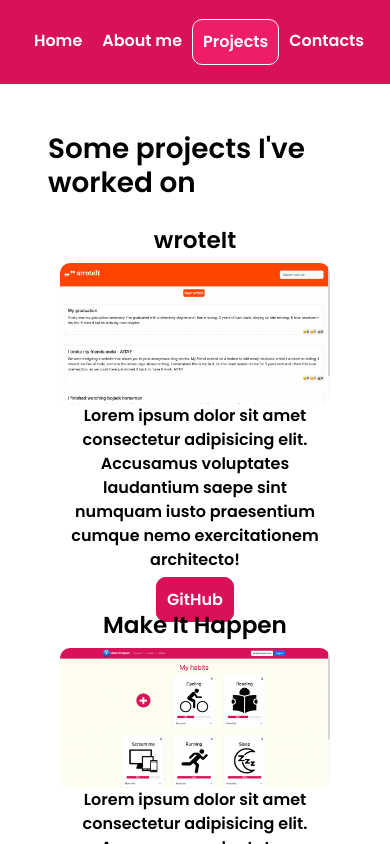
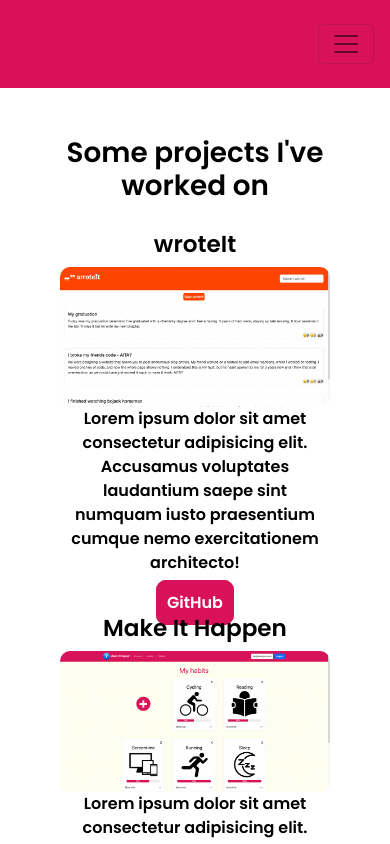
Before and after one commit to jakerinahmed/my-portfolio, a React (Create React App) app: page /projects in a window 390 px wide. Shown: the top 844 px of the page. Built offline with nearby package versions, Linux system fonts and the light colour scheme.

Commit message:
responsive navbar

```diff
--- a/src/Layout/Headshot/style.css
+++ b/src/Layout/Headshot/style.css
@@ -6,7 +6,7 @@
     display: flex;
     align-items:center;
     justify-content: center;
-    min-height: 90vh;
+    min-height: 88.8vh;
   }
 
   .headshot {
--- a/src/Layout/Navbar/index.js
+++ b/src/Layout/Navbar/index.js
@@ -1,6 +1,8 @@
 import React from 'react'
 import { NavLink } from 'react-router-dom'
+import { Nav, Navbar } from 'react-bootstrap'
 import './style.css'
+
 
 const NavBar = () => {
 
@@ -8,12 +10,17 @@ const NavBar = () => {
 
     return (
         <div className="p-3 navbar-main" id="top-of-page">
-            <ul className="nav">
-                <NavLink className={activeClass} to="/" end>Home</NavLink>
-                <NavLink className={activeClass} to='about'>About me</NavLink>
-                <NavLink className={activeClass} to="projects">Projects</NavLink>
-                <NavLink className={activeClass} to="Contacts">Contacts</NavLink>
-            </ul>
+            <Navbar collapseOnSelect expand='lg' className="nav">
+                <Navbar.Toggle aria-controls='responsive-navbar-nav' />
+                <Navbar.Collapse id='responsive-navbar-nav'>
+                    <Nav className='me-auto'>
+                        <NavLink className={activeClass} to="/" end>Home</NavLink>
+                        <NavLink className={activeClass} to='about'>About me</NavLink>
+                        <NavLink className={activeClass} to="projects">Projects</NavLink>
+                        <NavLink className={activeClass} to="Contacts">Contacts</NavLink>
+                    </Nav>
+                </Navbar.Collapse>
+            </Navbar>
         </div>
     )
 }
--- a/src/Layout/Navbar/style.css
+++ b/src/Layout/Navbar/style.css
@@ -26,12 +26,11 @@
   border-radius: 10px 10px 10px 10px;
 }
 
-
-
 .navbar-main {
   padding: 20px;
   color: white;
   min-height: 10vh;
+  /* max-height: 10vh; */
 }
 
 .navbar-main {
--- a/src/pages/About/index.js
+++ b/src/pages/About/index.js
@@ -5,7 +5,9 @@ const About = () => {
   return (
     <>
       <div className='container p-5'>
+        <div className='text-center'>
           <h1>A bit about me...</h1>
+        </div>
 
         <div className='container'>
           <div className='row'>
@@ -17,7 +19,7 @@ const About = () => {
             </div>
 
             <div className='col-md-6 col-sm-4 text-center'>
-            <img className='graduation' src='graduation.png'/>
+              <img className='graduation' alt='graduation portrait' src='graduation.png' />
             </div>
 
 
--- a/src/pages/Projects/index.js
+++ b/src/pages/Projects/index.js
@@ -4,7 +4,9 @@ import './style.css'
 const Projects = () => {
     return (
         <div className='container p-5'>
-            <h1>Some projects I've worked on</h1>
+            <div className='text-center'>
+                <h1>Some projects I've worked on</h1>
+            </div>
 
             <div className='container text-center'>
                 <div className='row'>
@@ -16,7 +18,7 @@ const Projects = () => {
                         <a href="https://github.com/jakerinahmed/project-1-front-end" target="_blank" rel="noopener noreferrer" className='project-links'>GitHub</a>
                     </div>
                     <div class="col-md-6 col-sm-4">
-                    <h3>Make It Happen</h3>
+                        <h3>Make It Happen</h3>
                         <img src='makeithappen.png' alt='Make It Happen' className='img-fit' />
                         <p>Lorem ipsum dolor sit amet consectetur adipisicing elit. Accusamus voluptates laudantium saepe sint numquam iusto praesentium cumque nemo exercitationem architecto!</p>
                         <a href="https://github.com/karldudley/makeithappen" target="_blank" rel="noopener noreferrer" className='project-links'>GitHub</a>
```
Lines whose indentation alone changed are shown as unchanged.
